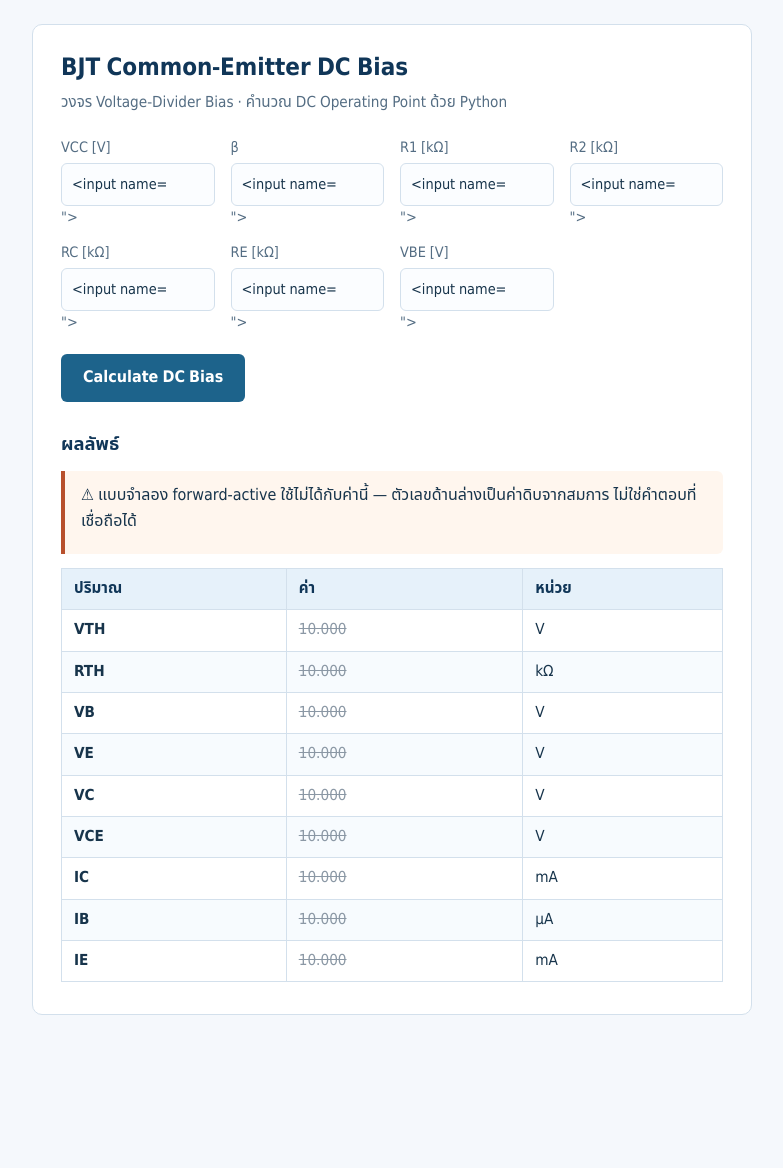
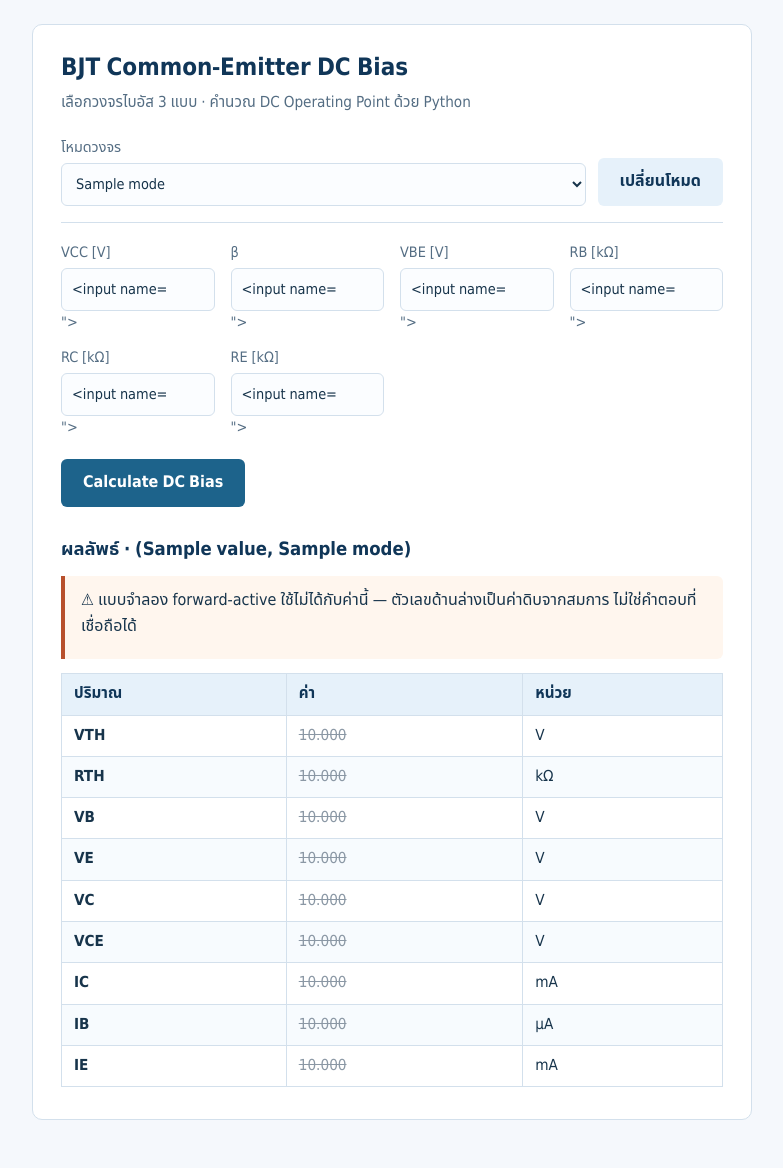
Before and after one commit to Sawit099/BJT-DC-Bias-Web-App, a Flask app: template templates/index.html in a window 1280 px wide. Shown: the whole page, without its empty margins (248-1031 px from the left). Before the commit the page ends 1015 px from the top, so only its background shows below. Run offline with Flask 3, Linux system fonts and the light colour scheme; the template is opened without the code that fills it: most values are stand-ins (such as "Sample title", 1, 10 or a date in 2020); form fields are guessed from the names that the template uses.

Commit message:
feat: let the web form switch bias modes

```diff
--- a/app.py
+++ b/app.py
@@ -1,45 +1,83 @@
-"""Flask web layer for the BJT DC bias calculator.
+"""Flask web layer for the multi-mode BJT DC bias calculator.
 
 Routes only: parsing and physics live in :mod:`dc_bias`.
 """
 
 from flask import Flask, render_template, request
 
-from dc_bias import ValidationError, calculate, parse_inputs
+from dc_bias import (
+    ValidationError,
+    calculate,
+    calculate_emitter,
+    calculate_fixed,
+    parse_emitter,
+    parse_fixed,
+    parse_inputs,
+)
+
+MODE_LABELS = {
+    "divider": "Voltage Divider Bias",
+    "fixed": "Fixed Bias",
+    "emitter": "Emitter Bias",
+}
 
 DEFAULTS = {
     "vcc": "12",
+    "beta": "100",
+    "vbe": "0.70",
     "r1": "100",
     "r2": "22",
     "rc": "2.2",
     "re": "1",
-    "beta": "100",
-    "vbe": "0.70",
+    "rb": "1000",
 }
 
 app = Flask(__name__)
 
 
+def _unknown_mode_error(mode: str) -> dict[str, str]:
+    return {
+        "mode": (
+            f'ไม่รู้จักโหมดวงจร "{mode}" — เลือกได้เฉพาะ Voltage Divider Bias, '
+            "Fixed Bias หรือ Emitter Bias"
+        )
+    }
+
+
+def _render(mode: str, form, result=None, errors=None):
+    return render_template(
+        "index.html",
+        mode=mode,
+        modes=MODE_LABELS,
+        form=form,
+        result=result,
+        errors=errors or {},
+    )
+
+
 @app.get("/")
 def index():
-    return render_template("index.html", form=DEFAULTS, result=None, errors={})
+    mode = (request.args.get("mode") or "divider").strip()
+    if mode not in MODE_LABELS:
+        return _render("divider", DEFAULTS, errors=_unknown_mode_error(mode))
+    return _render(mode, DEFAULTS)
 
 
 @app.post("/")
 def calculate_view():
+    # A missing mode keeps the Lab 2 behaviour; an unknown mode is an error.
+    mode = (request.form.get("mode") or "divider").strip()
+    if mode not in MODE_LABELS:
+        return _render("divider", request.form, errors=_unknown_mode_error(mode))
+
     try:
-        bias = parse_inputs(request.form)
+        if mode == "fixed":
+            result = calculate_fixed(parse_fixed(request.form))
+        elif mode == "emitter":
+            result = calculate_emitter(parse_emitter(request.form))
+        else:
+            result = calculate(parse_inputs(request.form))
     except ValidationError as exc:
-        return render_template(
-            "index.html",
-            form=request.form,
-            result=None,
-            errors={exc.field: exc.message},
-        )
+        return _render(mode, request.form, errors={exc.field: exc.message})
 
-    return render_template(
-        "index.html",
-        form=request.form,
-        result=calculate(bias),
-        errors={},
-    )
+    return _render(mode, request.form, result=result)
--- a/static/style.css
+++ b/static/style.css
@@ -65,6 +65,37 @@ button {
 
 button:hover { background: var(--navy); }
 
+.mode-bar {
+  display: flex;
+  align-items: flex-end;
+  gap: 12px;
+  margin-bottom: 18px;
+  padding-bottom: 16px;
+  border-bottom: 1px solid var(--line);
+}
+
+.mode-bar label { flex: 1 1 260px; }
+
+.mode-bar select {
+  width: 100%;
+  margin-top: 4px;
+  padding: 9px 10px;
+  font: inherit;
+  color: var(--ink);
+  border: 1px solid var(--line);
+  border-radius: 6px;
+  background: #fbfdff;
+}
+
+.mode-bar button { margin-top: 0; }
+
+button.secondary {
+  color: var(--navy);
+  background: #e6f1fa;
+}
+
+button.secondary:hover { background: #d3e6f6; }
+
 .error-box {
   border-left: 4px solid #b8502c;
   background: #fff2ec;
--- a/templates/index.html
+++ b/templates/index.html
@@ -10,7 +10,7 @@
 <main class="card">
   <header>
     <h1>BJT Common-Emitter DC Bias</h1>
-    <p class="muted">วงจร Voltage-Divider Bias · คำนวณ DC Operating Point ด้วย Python</p>
+    <p class="muted">เลือกวงจรไบอัส 3 แบบ · คำนวณ DC Operating Point ด้วย Python</p>
   </header>
 
   {% if errors %}
@@ -24,7 +24,19 @@
   </div>
   {% endif %}
 
+  <form method="get" action="/" class="mode-bar">
+    <label>โหมดวงจร
+      <select name="mode">
+        {% for value, label in modes.items() %}
+        <option value="{{ value }}" {% if value == mode %}selected{% endif %}>{{ label }}</option>
+        {% endfor %}
+      </select>
+    </label>
+    <button type="submit" class="secondary">เปลี่ยนโหมด</button>
+  </form>
+
   <form method="post" action="/">
+    <input type="hidden" name="mode" value="{{ mode }}">
     <div class="grid">
       <label>VCC [V]
         <input name="vcc" type="text" inputmode="decimal" value="{{ form.get('vcc', '') }}">
@@ -32,21 +44,32 @@
       <label>β
         <input name="beta" type="text" inputmode="decimal" value="{{ form.get('beta', '') }}">
       </label>
+      <label>VBE [V]
+        <input name="vbe" type="text" inputmode="decimal" value="{{ form.get('vbe', '') }}">
+      </label>
+
+      {% if mode == 'divider' %}
       <label>R1 [kΩ]
         <input name="r1" type="text" inputmode="decimal" value="{{ form.get('r1', '') }}">
       </label>
       <label>R2 [kΩ]
         <input name="r2" type="text" inputmode="decimal" value="{{ form.get('r2', '') }}">
       </label>
+      {% else %}
+      <label>RB [kΩ]
+        <input name="rb" type="text" inputmode="decimal" value="{{ form.get('rb', '') }}">
+      </label>
+      {% endif %}
+
       <label>RC [kΩ]
         <input name="rc" type="text" inputmode="decimal" value="{{ form.get('rc', '') }}">
       </label>
+
+      {% if mode != 'fixed' %}
       <label>RE [kΩ]
         <input name="re" type="text" inputmode="decimal" value="{{ form.get('re', '') }}">
       </label>
-      <label>VBE [V]
-        <input name="vbe" type="text" inputmode="decimal" value="{{ form.get('vbe', '') }}">
-      </label>
+      {% endif %}
     </div>
     <button type="submit">Calculate DC Bias</button>
   </form>
@@ -56,7 +79,7 @@
   {% set raw = 'unreliable' if region != 'active' else '' %}
   <section class="results">
     <h2>
-      ผลลัพธ์
+      ผลลัพธ์ · {{ modes[mode] }}
       <span class="badge badge-{{ region }}">
         {{ {'active': 'Active', 'cutoff': 'Cutoff', 'saturation': 'Saturation'}[region] }}
       </span>
@@ -75,8 +98,10 @@
         <tr><th>ปริมาณ</th><th>ค่า</th><th>หน่วย</th></tr>
       </thead>
       <tbody>
+        {% if result.vth_v is not none %}
         <tr><td>VTH</td><td class="{{ raw }}">{{ '%.3f' % result.vth_v }}</td><td>V</td></tr>
         <tr><td>RTH</td><td class="{{ raw }}">{{ '%.3f' % (result.rth_ohm / 1000) }}</td><td>kΩ</td></tr>
+        {% endif %}
         <tr><td>VB</td><td class="{{ raw }}">{{ '%.3f' % result.vb_v }}</td><td>V</td></tr>
         <tr><td>VE</td><td class="{{ raw }}">{{ '%.3f' % result.ve_v }}</td><td>V</td></tr>
         <tr><td>VC</td><td class="{{ raw }}">{{ '%.3f' % result.vc_v }}</td><td>V</td></tr>
```
Also changed, not shown: tests/test_web.py (+50 -0 lines).
